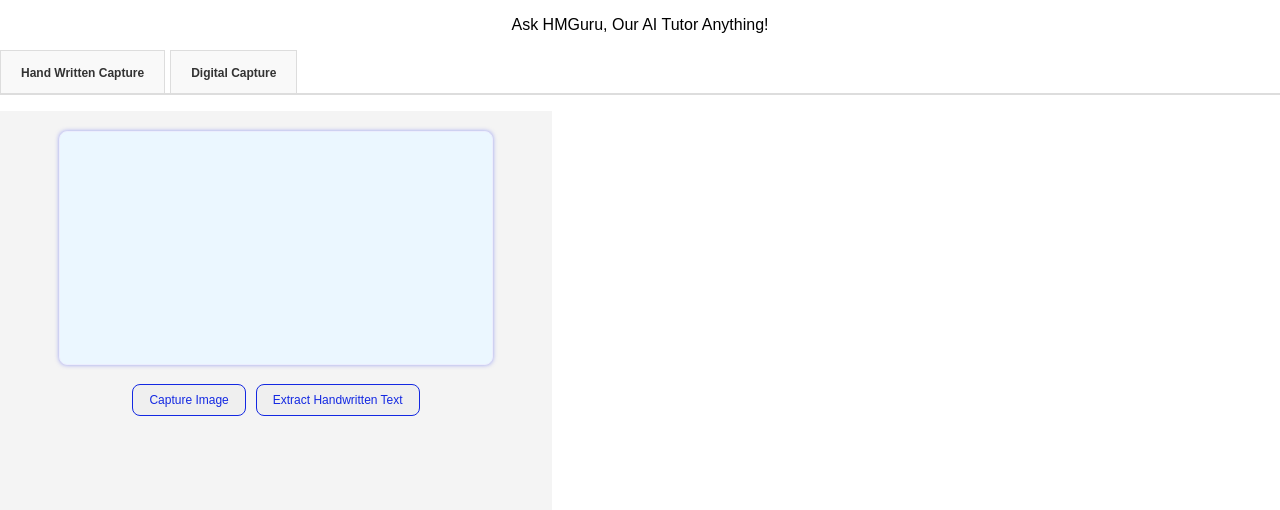
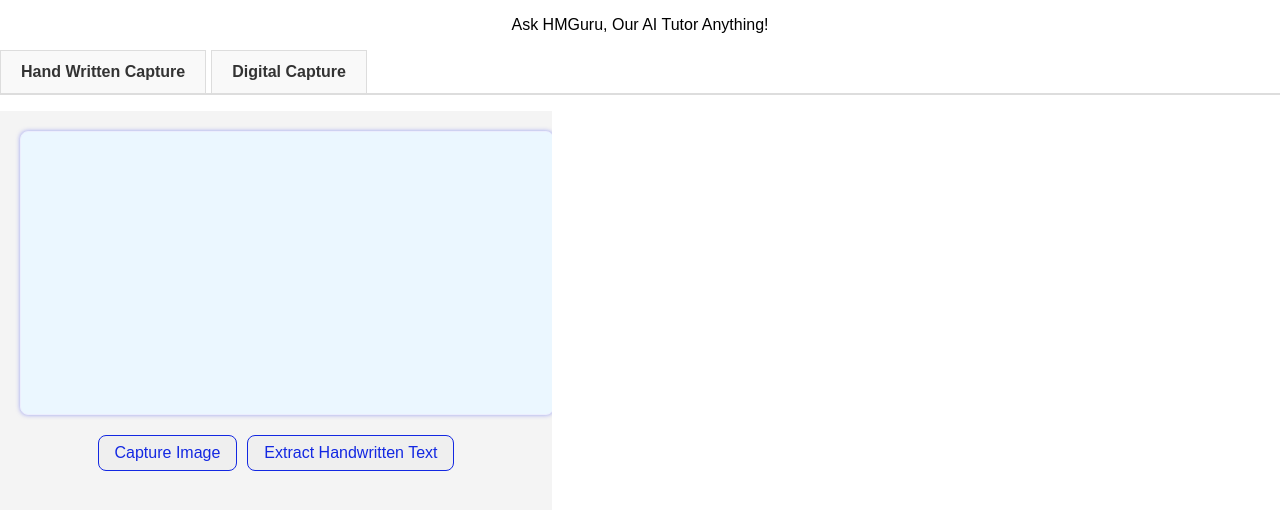
Before and after one commit to purna-hm/hm-guru-app, a React (Create React App) app: page /googlevision in a window 1280 px wide. Shown: the top 510 px of the page. Built offline with nearby package versions, Linux system fonts and the light colour scheme; no server answers.

Commit message:
ui changes

```diff
--- a/src/App.css
+++ b/src/App.css
@@ -63,7 +63,7 @@
 .tabs li a {
   text-decoration: none;
   color: #333;
-  font-size: 12px;
+  font-size: 16px;
 }
 
 /* Active Tab */
@@ -93,7 +93,7 @@
 
 .container {
   display: flex;
-  height: 375px;
+  height: 700px;
 }
 
 /* Left Column - Fixed */
@@ -104,7 +104,7 @@
   position: fixed;
   height: 100%;
   overflow: hidden;
-  font-size: 12px;
+  font-size: 16px;
 }
 
 /* Right Column - Scrollable */
@@ -115,7 +115,7 @@
   height: 100%;
   padding: 0px 20px 20px 20px;
   background: #fff;
-  font-size: 12px !important;
+  font-size: 16px !important;
   text-align: right;
 }
 .no-space {
@@ -124,7 +124,7 @@
 .left-column button, .right-column button {
     border-radius: 8px;
     border: 1px solid;
-    font-size: 12px;
+    font-size: 16px;
     font-family: "ElzaText-Regular", sans-serif;
     font-weight: 500;
     text-decoration: none;
@@ -189,15 +189,16 @@
 /* Custom Text Area */
 .custom-textarea {
   width: 80%;
-  height: 100px;
+  height: 180px;
   padding: 15px;
   border: 1px solid #ccc;
   border-radius: 8px;
   resize: none;
-  font-size: 12px;
+  font-size: 16px;
   outline: none;
   box-sizing: border-box;
   font-family: "ElzaText-Regular", sans-serif;
+  margin-top: 20px
 }
 
 /* Bottom-Right Positioned Icon */
--- a/src/GoogleVision.js
+++ b/src/GoogleVision.js
@@ -108,7 +108,7 @@ const GoogleVision = () => {
           audio={false}
           ref={webcamRef}
           screenshotFormat="image/jpeg"
-          width={400}
+          width={500}
           className="webcam-container"
           // style={{ border: "1px solid black", marginBottom: "10px" }}
         />
```
